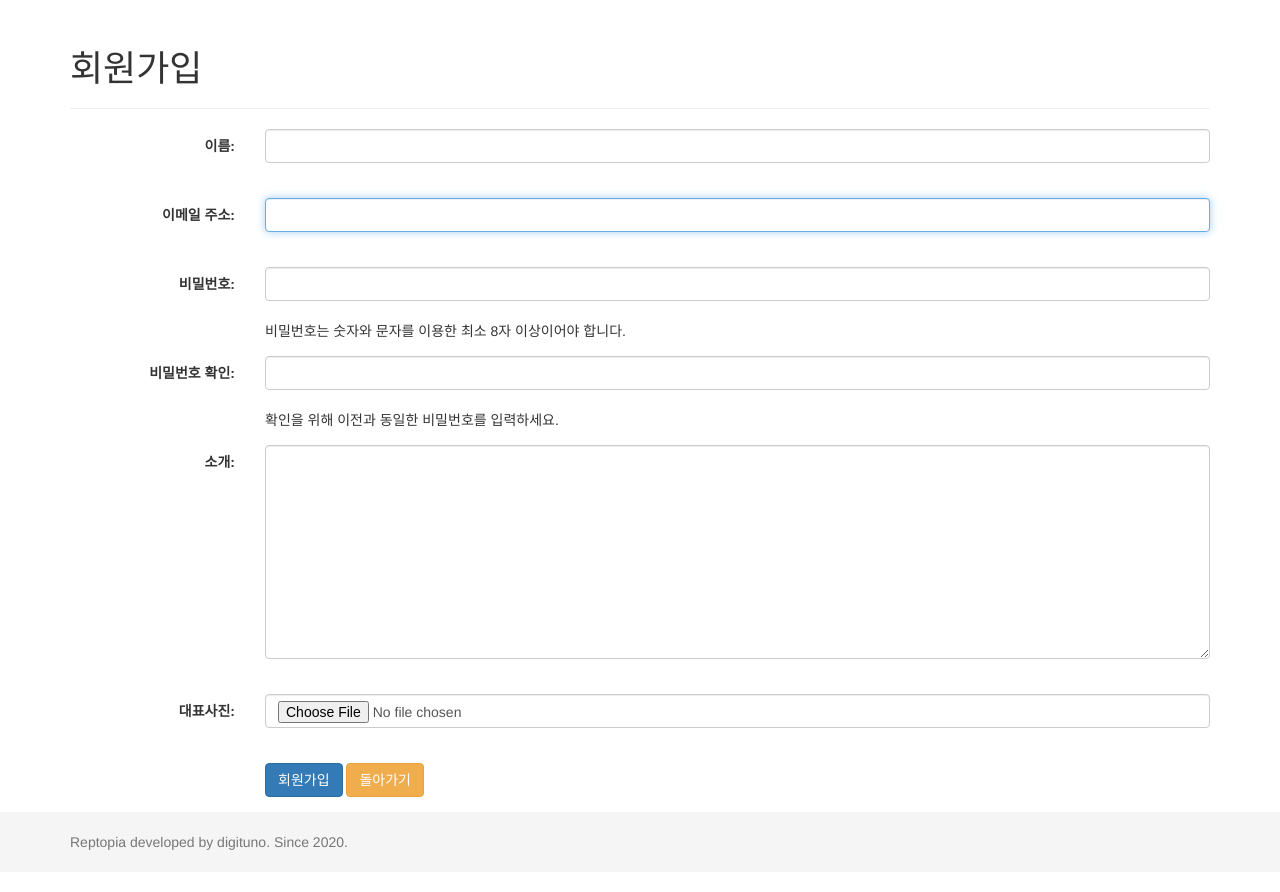
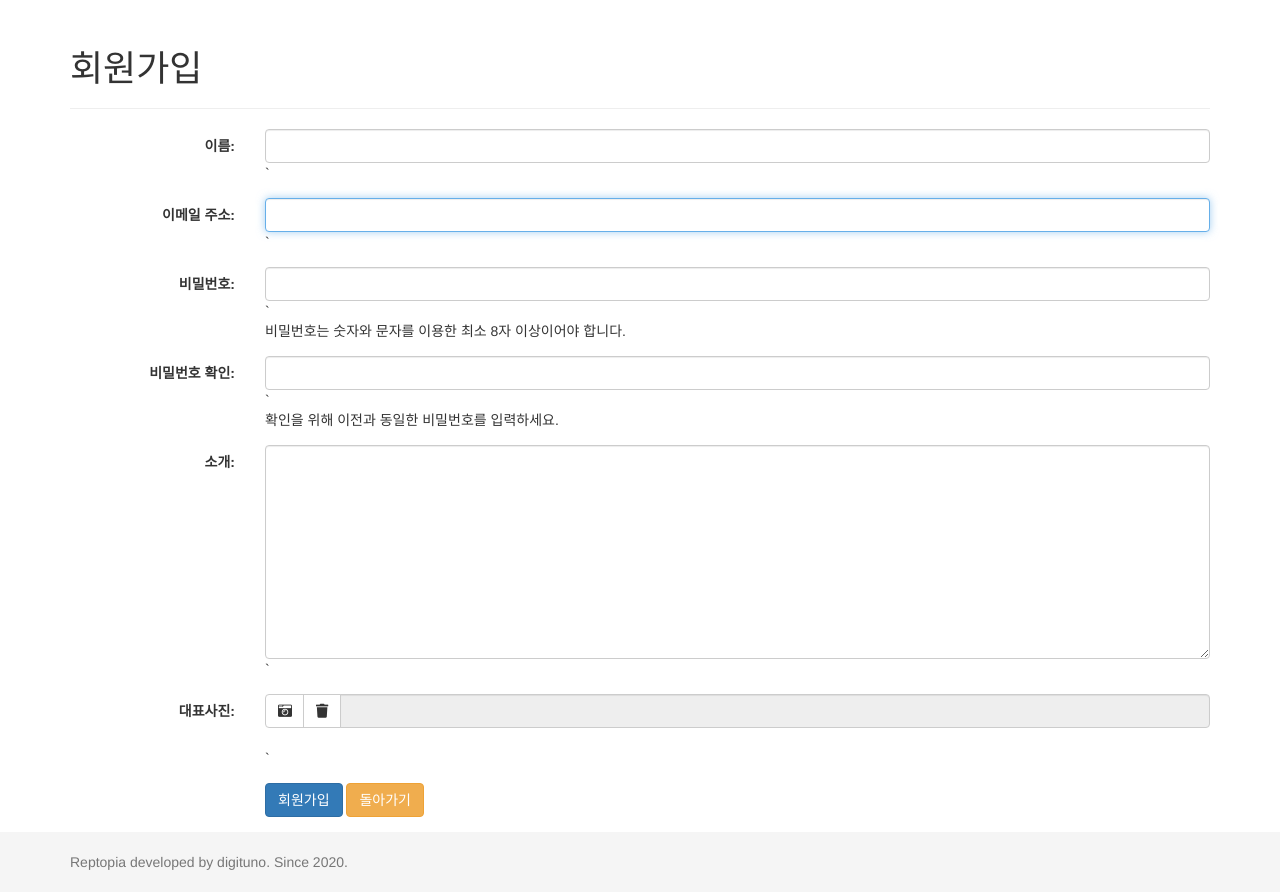
Before and after one commit to digituno/reptopia, a Django app: page /accounts/signup/ in a window 1280 px wide. Shown: the part 51-943 px from the top of the page. Before the commit the page ends 901 px from the top, so only its background shows below. Run offline with Django 3.2, Linux system fonts and the light colour scheme; some libraries are stand-ins or nearby versions.

Commit message:
signup page modeified - image upload thumbnail

```diff
--- a/pet/views.py
+++ b/pet/views.py
@@ -85,7 +85,7 @@ class PetDetailView(LoginRequiredMixin, DetailView):
 
     def get_context_data(self, **kwargs):
         context = super().get_context_data(**kwargs)
-        pet = get_object_or_404(Pet, pk=self.kwargs['pk'])
+        pet = get_object_or_404(Pet, pk=self.kwargs['pk']);
         # weight = get_object_or_404(Dictionary, item=reptopia._WEIGHT_)
 
         """
@@ -96,7 +96,7 @@ class PetDetailView(LoginRequiredMixin, DetailView):
             to_date = self.request.GET['to_date']
             care_list = Care.objects.filter(pet=pet).filter(date__range=[from_date, to_date]).order_by('-date', '-created_datetime')
         """
-        care_list = Care.objects.filter(pet=pet)
+        care_list = Care.objects.filter(pet=pet).order_by('-date', '-created_datetime')
 
         """
         if 'care_type' in self.request.GET:
@@ -128,7 +128,6 @@ class CareCreateView(LoginRequiredMixin, CreateView):
 
 
     def form_valid(self, form):
-        logger.debug(form)
         return super().form_valid(form)
 
 
--- a/reptopia/settings.py
+++ b/reptopia/settings.py
@@ -133,9 +133,9 @@ USE_L10N = True
 USE_TZ = True
 
 # User Setting
-LOGIN_URL = '/account/login/'
+LOGIN_URL = '/accounts/login/'
 LOGIN_REDIRECT_URL = '/'
-LOGOUT_URL = '/account/logout/'
+LOGOUT_URL = '/accounts/logout/'
 LOGOUT_REDIRECT_URL = '/'
 AUTH_USER_MODEL = 'account.Account'
 SESSION_COOKIE_AGE = 1200  # 20 Minute = 1200 MS
--- a/templates/account/signup.html.j2
+++ b/templates/account/signup.html.j2
@@ -1,5 +1,33 @@
 {% extends 'base.html.j2' %}
 {% block content %}
+
+{% block stylesheet %}
+  <style type="text/css">
+    .btn-file {
+        position: relative;
+        overflow: hidden;
+    }
+    .btn-file input[type=file] {
+        position: absolute;
+        top: 0;
+        right: 0;
+        min-width: 100%;
+        min-height: 100%;
+        font-size: 100px;
+        text-align: right;
+        filter: alpha(opacity=0);
+        opacity: 0;
+        outline: none;
+        background: white;
+        cursor: inherit;
+        display: block;
+    }
+
+    #img-upload{
+        width: 100%;
+    }
+  </style>
+{% endblock %}
 
 <div class="container">
   <div class="page-header">
@@ -18,7 +46,20 @@
                 {{ field.errors }}
             </div>
         {% endif %}
-        {{ field }}
+        {% if field == form.image %}
+            <div class="input-group">
+                <span class="input-group-btn">
+                    <span class="btn btn-default btn-file">
+                        <i class="fa fa-camera-retro"></i>{{ field }}
+                    </span>
+                    <span class="btn btn-default" id="id_file_trash"><i class="fa fa-trash"></i></span>
+                </span>
+                <input type="text" class="form-control" readonly>
+            </div>
+            <img id='img-upload'/>
+        {% else %}
+            {{ field }}
+        {% endif %}`
         <br />
         {{ field.help_text }}
       </div>
@@ -36,3 +77,49 @@
 </div>
 
 {% endblock %}
+
+
+{% block script_content %}
+<script>
+    $(document).ready( function() {
+        $(document).on('change', '.btn-file :file', function() {
+            var input = $(this), label = input.val().replace(/\\/g, '/').replace(/.*\//, '');
+            input.trigger('fileselect', [label]);
+        });
+
+        $('.btn-file :file').on('fileselect', function(event, label) {
+            var input = $(this).parents('.input-group').find(':text'), log = label;
+
+            if( input.length ) {
+                input.val(log);
+            } else {
+                if( log ) alert(log);
+            }
+        });
+
+        function readURL(input) {
+            if (input.files && input.files[0]) {
+                var reader = new FileReader();
+                reader.onload = function (e) {
+                    $('#img-upload').attr('src', e.target.result);
+                    $('#img-upload').attr('class', 'img-thumbnail');
+                }
+                reader.readAsDataURL(input.files[0]);
+            } else {
+                $('#img-upload').attr('src', '');
+                $('#img-upload').removeClass('img-thumbnail');
+            }
+        }
+
+        $("#id_image").change(function(){
+            readURL(this);
+        });
+
+        $("#id_file_trash").click(function() {
+            $("#id_image").val('');
+            $('.input-group :text').val('');
+            readURL($("#id_image"));
+        });
+    });
+</script>
+{% endblock%}
--- a/templates/pet/care_form.html.j2
+++ b/templates/pet/care_form.html.j2
@@ -3,7 +3,6 @@
 
 {% block stylesheet %}
   <link rel="stylesheet" type="text/css" href="{% static 'lib/bootstrap-datepicker/css/bootstrap-datepicker.css' %}" />
-  <link rel="stylesheet" type="text/css" href="{% static 'lib/jquery-ui/css/jquery-ui.min.css' %}" />
   <style type="text/css">
     .btn-file {
         position: relative;
```
